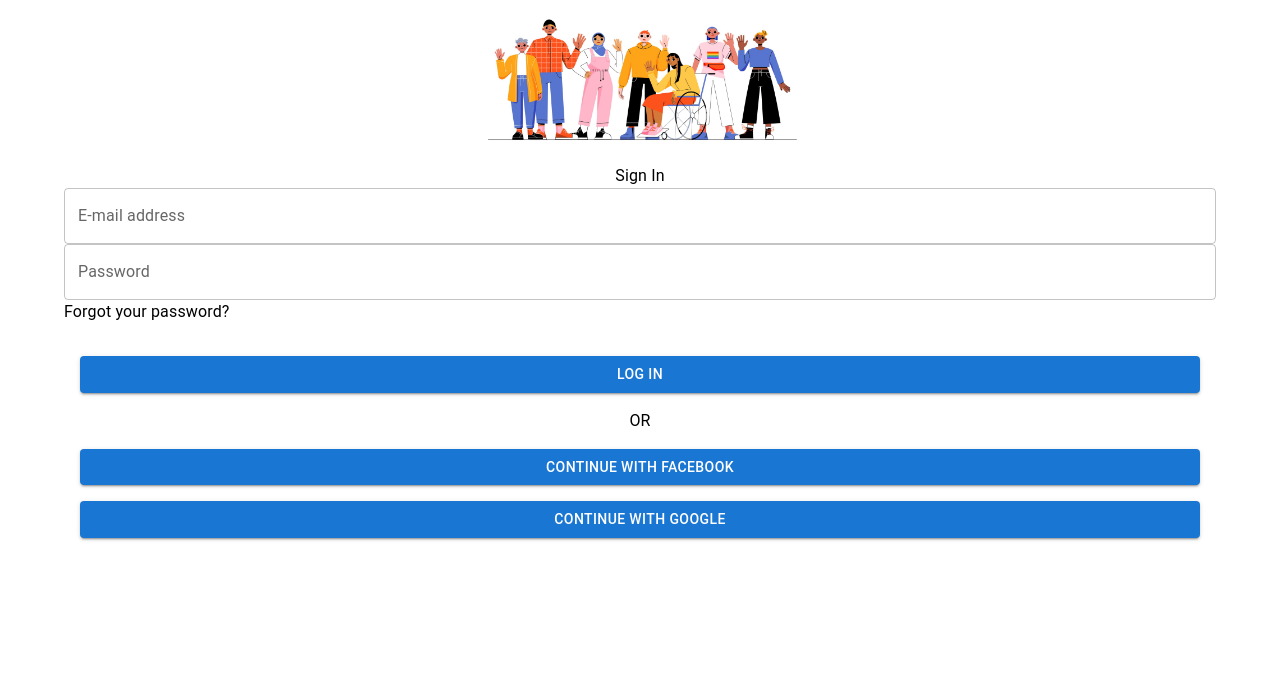
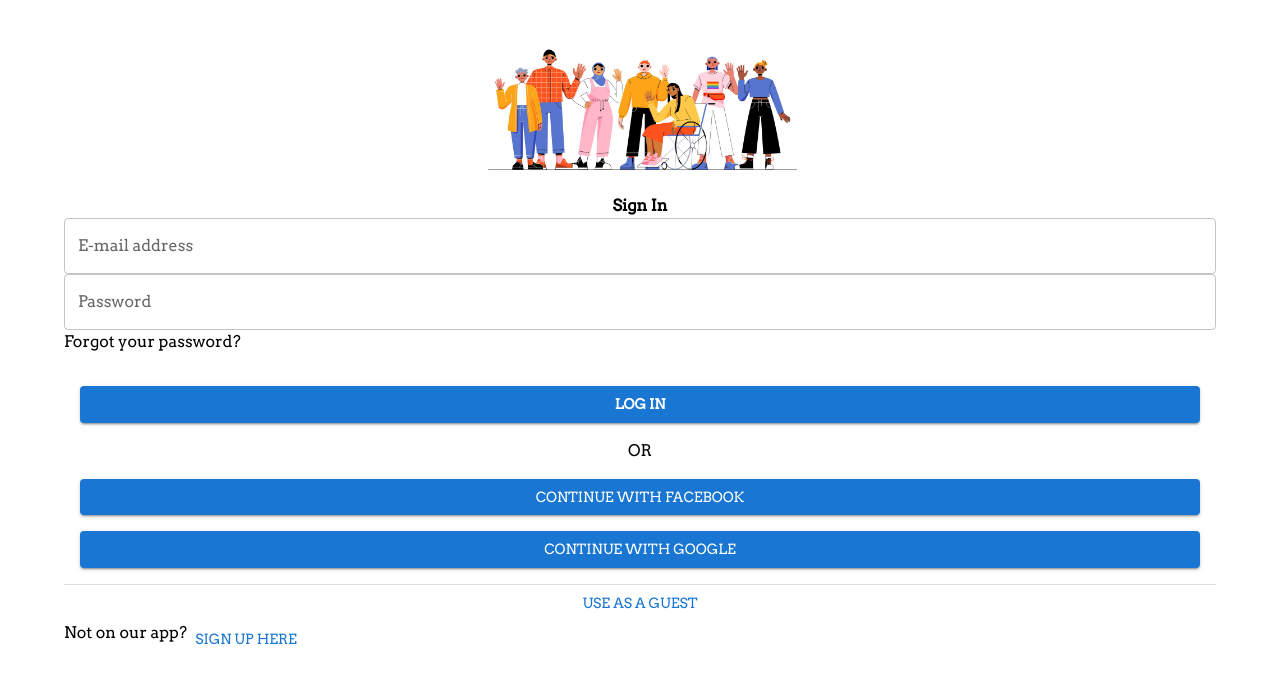
Before and after one commit to lucyefranco/GIT-Hackathon22, a React (Create React App) app in the folder git-hackathon-22/: page /signin in a window 1280 px wide. Shown: the top 684 px of the page. Built offline with nearby package versions, Linux system fonts and the light colour scheme.

Commit message:
adds font and small styling

```diff
--- a/git-hackathon-22/public/index.html
+++ b/git-hackathon-22/public/index.html
@@ -3,6 +3,9 @@
   <head>
     <meta charset="utf-8" />
     <link rel="icon" href="%PUBLIC_URL%/favicon.ico" />
+    <link rel="preconnect" href="https://fonts.googleapis.com">
+    <link rel="preconnect" href="https://fonts.gstatic.com" crossorigin>
+    <link href="https://fonts.googleapis.com/css2?family=Arvo&display=swap" rel="stylesheet">
     <meta name="viewport" content="width=device-width, initial-scale=1" />
     <meta name="theme-color" content="#000000" />
     <meta
--- a/git-hackathon-22/src/App.js
+++ b/git-hackathon-22/src/App.js
@@ -4,17 +4,29 @@ import {
   Routes,
   Route
 } from "react-router-dom";
+import { ThemeProvider, createTheme } from '@mui/material/styles';
 import Home from './Pages/Home';
 import SignIn from './Pages/SignIn'
 
+const theme = createTheme({
+  typography: {
+    fontFamily: [
+      'Arvo',
+    ].join(','),
+  },
+});
+
+
 function App() {
   return(
+    <ThemeProvider theme={theme}>
     <Router>
         <Routes>
           <Route exact path="/" element={<Home />} />
           <Route exact path="signin" element={<SignIn />}/>
         </Routes>
     </Router>
+    </ThemeProvider>
   )
 }
 
--- a/git-hackathon-22/src/Pages/SignIn.js
+++ b/git-hackathon-22/src/Pages/SignIn.js
@@ -1,5 +1,5 @@
 import * as React from "react";
-import { Button, Box, TextField, Container, Stack } from "@mui/material";
+import { Button, Box, TextField, Container, Stack, Divider } from "@mui/material";
 import { navigate, useNavigate } from "react-router-dom";
 import { Typography } from "@mui/material";
 import { display } from "@mui/system";
@@ -14,23 +14,30 @@ function SignIn() {
 
   return (
     <Container>
-        <Box align="center">
+        <Box align="center" marginTop={'30px'}>
         <img src={photo} alt="" style={photoStyling} />
 
         </Box>
 
 
       <Box display={"flex"} flexDirection={"column"}>
-        <Typography align="center">Sign In</Typography>
-        <TextField label="E-mail address" variant="outlined" />
+        <Typography sx={{fontWeight:'bold', color: '072E3E'}} align="center">Sign In</Typography>
+        <TextField padding={1} label="E-mail address" variant="outlined" />
         <TextField label="Password" variant="outlined" />
         <Typography>Forgot your password?</Typography>
         <Stack spacing={2} padding={2} marginTop={2}>
-            <Button variant="contained">Log In</Button>
+            <Button sx={{color:'009CDC', fontWeight:'bold'}} variant="contained">Log In</Button>
             <Typography align="center">OR</Typography>
             <Button variant="contained">Continue with Facebook</Button>
             <Button variant="contained">Continue with Google</Button>
         </Stack>
+        <Divider />
+        <Button onClick={navigate("/")}> Use as a guest </Button>
+        <Box display="flex">
+            <Typography> Not on our app?</Typography>
+            <Button>Sign up here</Button>
+        </Box>
+
       </Box>
     </Container>
   );
```
